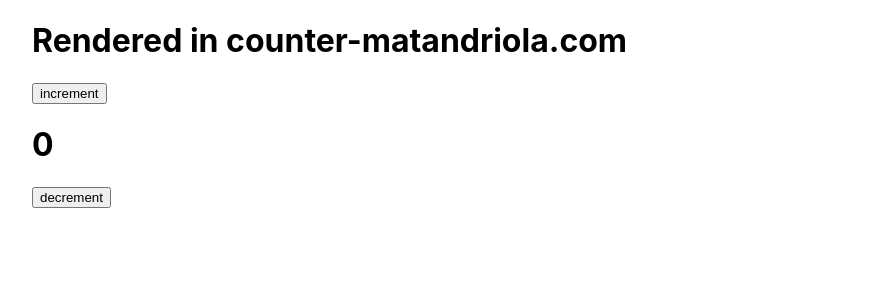
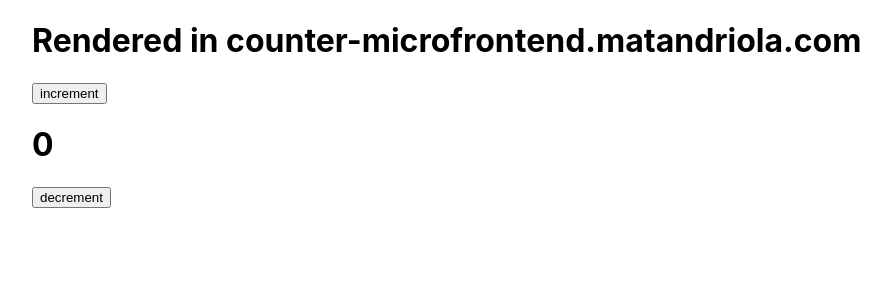
Before and after one commit to Matan18/micro-frontends-counter, a Next.js app: page /counter in a window 1280 px wide. Shown: the top 300 px of the page, without its empty margins (0-891 px from the left). Built offline with nearby package versions, Linux system fonts and the light colour scheme.

Commit message:
update counter page title

```diff
--- a/pages/counter.tsx
+++ b/pages/counter.tsx
@@ -6,7 +6,7 @@ import styles from '../styles/Home.module.css'
 export default function Home() {
   return (
     <div className={styles.container}>
-      <h1>Rendered in <a href='https://counter-microfrontend.matandriola.com/counter'>counter-matandriola.com</a></h1>
+      <h1>Rendered in <a href='https://counter-microfrontend.matandriola.com/counter'>counter-microfrontend.matandriola.com</a></h1>
       <Counter />
     </div>
   )
```
